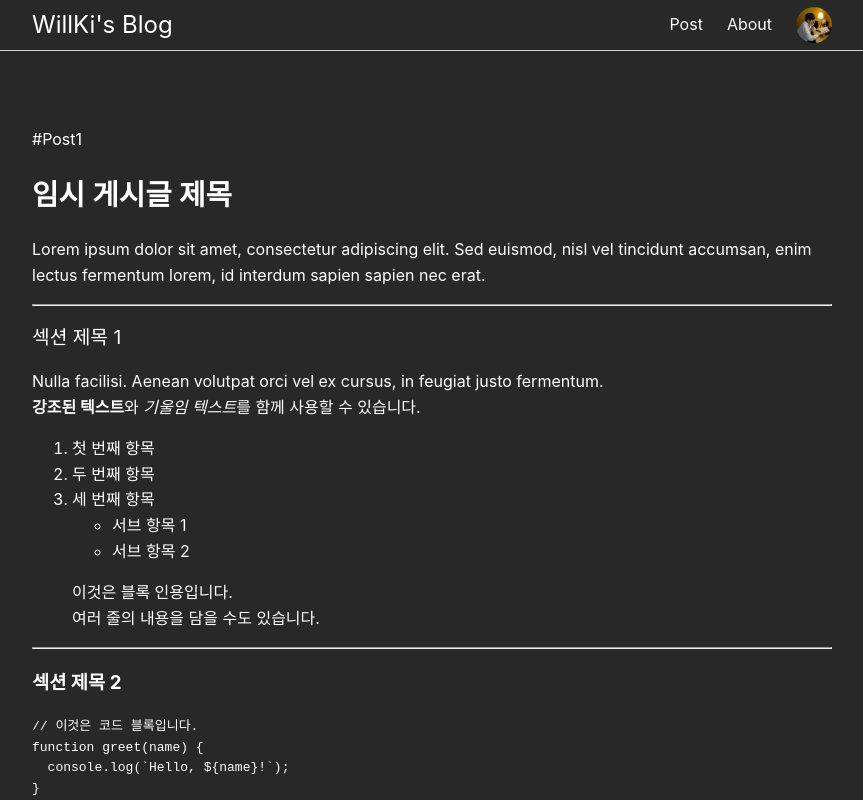
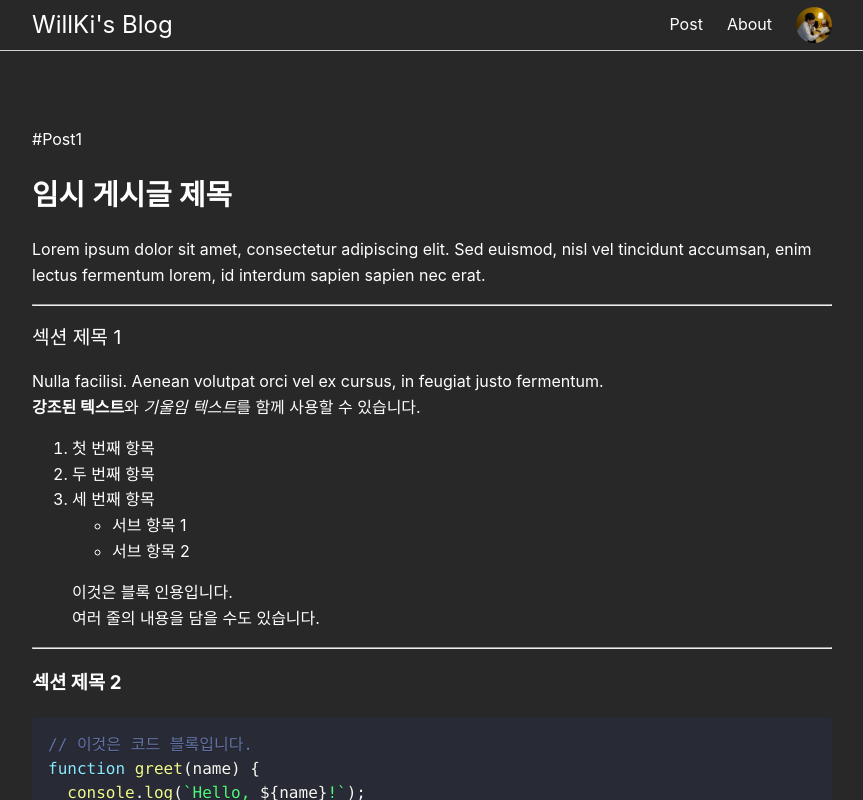
Before and after one commit to st42597/my-web, a React (Create React App) app in the folder client/: page /posts/post1 in a window 1280 px wide. Shown: the whole page, without its empty margins (208-1071 px from the left). Built offline with nearby package versions, Linux system fonts and the light colour scheme.

Commit message:
feat: add code highlighting

```diff
--- a/client/src/router/pages/post.js
+++ b/client/src/router/pages/post.js
@@ -5,6 +5,8 @@ import Markdown from "react-markdown";
 import remarkGfm from "remark-gfm";
 import remarkMath from "remark-math";
 import rehypeKatex from "rehype-katex";
+import { Prism as SyntaxHighlighter } from "react-syntax-highlighter";
+import { dracula } from "react-syntax-highlighter/dist/esm/styles/prism";
 import "katex/dist/katex.min.css";
 
 function Post() {
@@ -23,6 +25,20 @@ function Post() {
       <Markdown
         remarkPlugins={[remarkGfm, remarkMath]}
         rehypePlugins={[rehypeKatex]}
+        components={{
+          code({ node, inline, className, children, ...props }) {
+            const language = className?.replace("language-", "");
+            return !inline && language ? (
+              <SyntaxHighlighter style={dracula} language={language} {...props}>
+                {String(children).replace(/\n$/, "")}
+              </SyntaxHighlighter>
+            ) : (
+              <code className={className} {...props}>
+                {children}
+              </code>
+            );
+          },
+        }}
       >
         {post}
       </Markdown>
```
